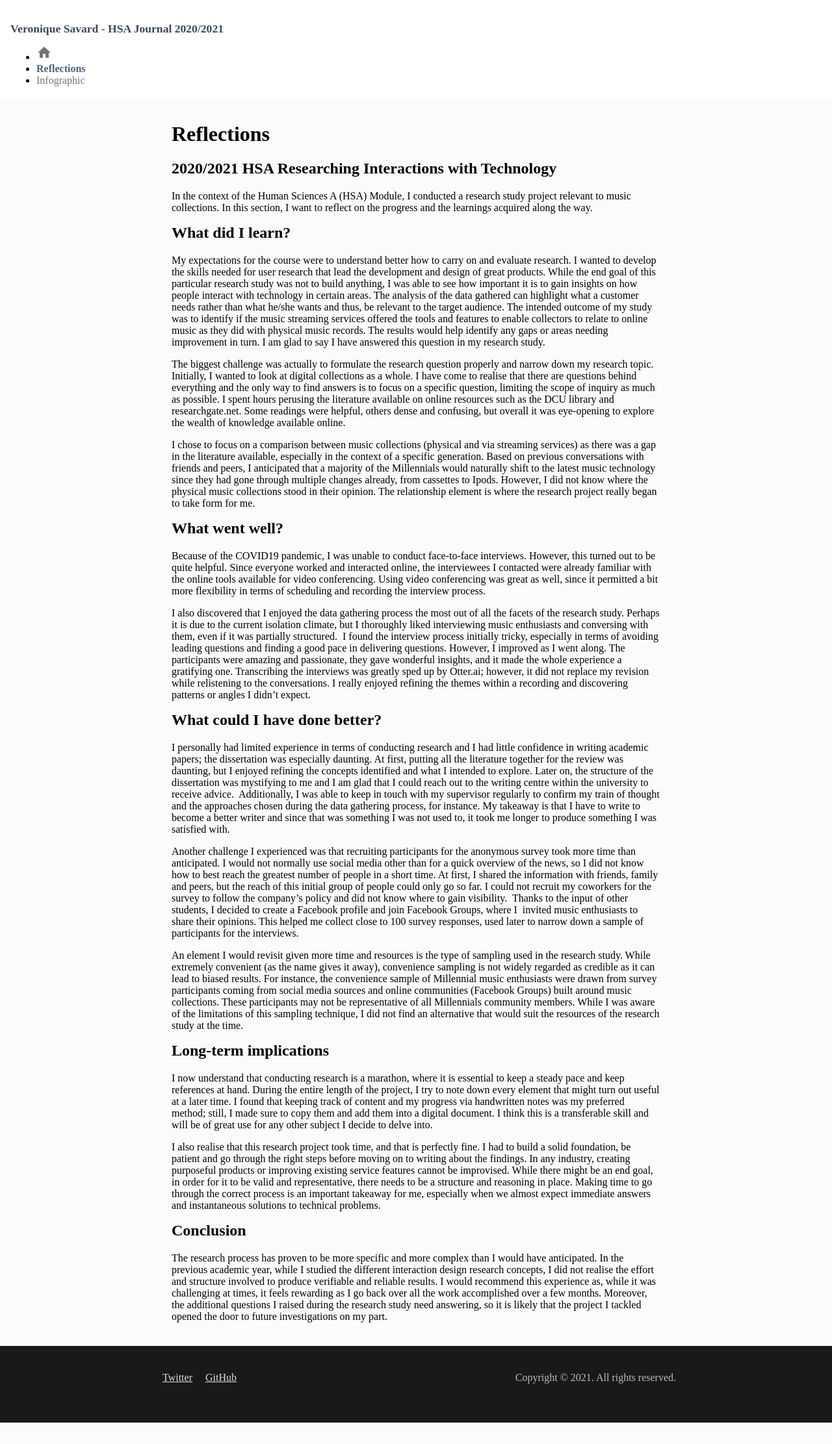
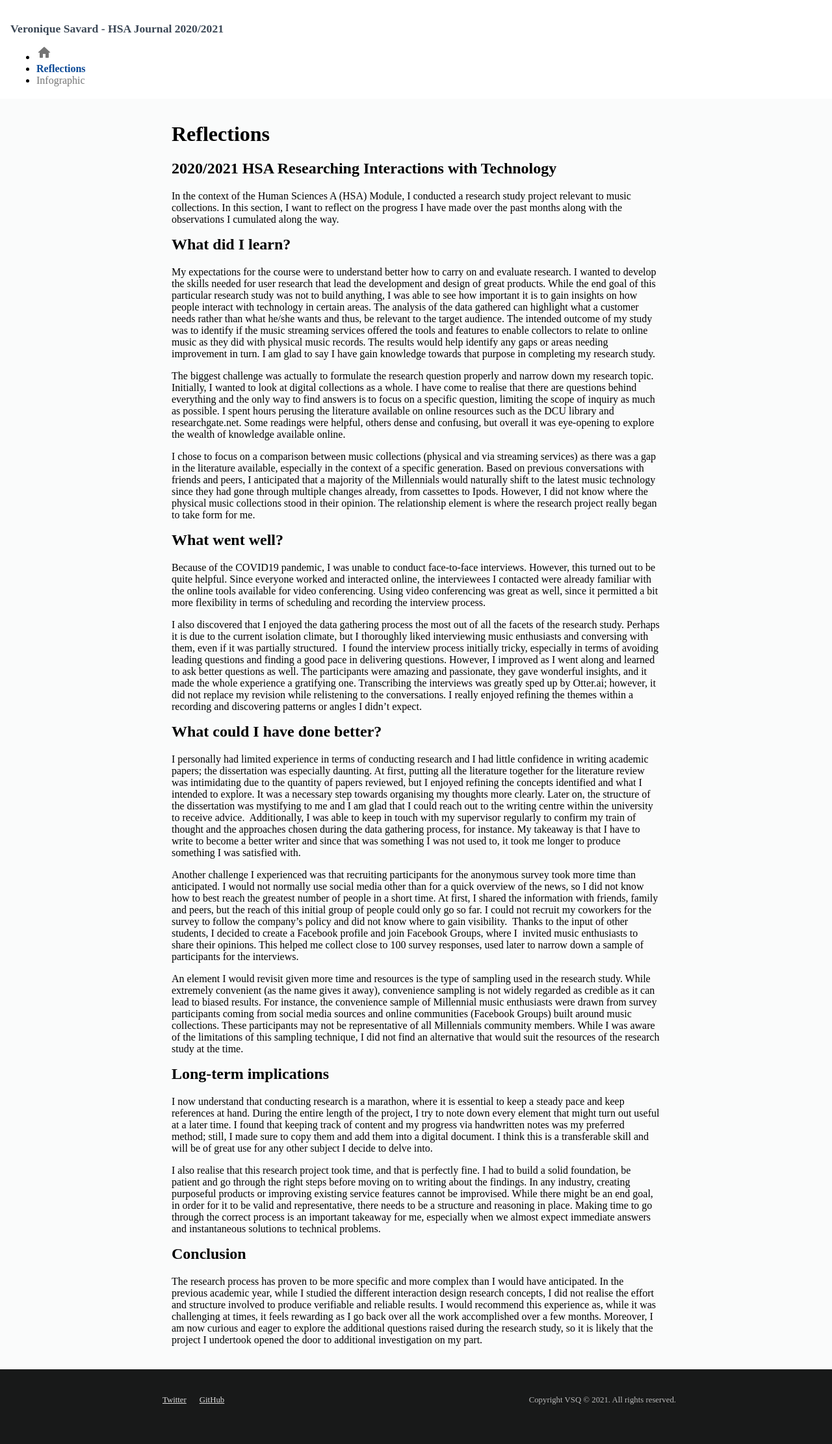
Before and after one commit to nuagesdencre/vero_hsa, a Gatsby site: page /reflections in a window 1280 px wide. Shown: the whole page at 65% size. Before the commit the page ends 2190 px from the top, so only its background shows below. Built offline with nearby package versions, Linux system fonts and the light colour scheme; Gatsby itself is replaced by a stand-in of ours.

Commit message:
reflections updated and styling

```diff
--- a/data/SiteConfig.js
+++ b/data/SiteConfig.js
@@ -19,7 +19,7 @@ const config = {
   userAvatar: 'verobw.png', // User avatar to display in the author segment.
   userDescription:
     "VS is a HDID student and a software developer.", // User description to display in the author segment.
-  copyright: 'Copyright © 2021. All rights reserved.', // Copyright string for the footer of the website and RSS feed.
+  copyright: 'Copyright VSQ © 2021. All rights reserved.', // Copyright string for the footer of the website and RSS feed.
   themeColor: '#c62828', // Used for setting manifest and progress theme colors.
   backgroundColor: 'red' // Used for setting manifest background color.
 }
--- a/src/components/Footer.module.scss
+++ b/src/components/Footer.module.scss
@@ -2,6 +2,7 @@ footer {
     background-color: rgba(0, 0, 0, 0.9);
     padding: 20px 0 40px 0;
     color: rgba(255, 255, 255, 0.7);
+    font-size: 0.8rem;
 
     .container {
         display: grid;
--- a/src/components/Header.js
+++ b/src/components/Header.js
@@ -16,17 +16,17 @@ const Header = () => (
     <nav>
       <ul className={styles.mainNav}>
         <li>
-          <Link to="/" activeClassName={styles.activeNav}>
+          <Link to="/" activeClassName={styles.standalone}>
             <HomeRoundedIcon />
           </Link>
         </li>
         <li>
-          <Link to="/reflections" activeClassName={styles.activeNav}>
+          <Link to="/reflections" activeClassName={styles.standalone}>
             Reflections
           </Link>
         </li>
         <li>
-          <Link to="/infographics" activeClassName={styles.activeNav}>
+          <Link to="/infographics" activeClassName={styles.standalone}>
             Infographic
           </Link>
         </li>
--- a/src/components/Header.module.scss
+++ b/src/components/Header.module.scss
@@ -42,12 +42,18 @@ header {
       font-size: 0.8rem;
     }
 
+
   }
 
   .activeNav {
     color: #4f647d;
     font-weight: 700;
   }
+
+  .standalone {
+      color: #0b4996;
+      font-weight: 900;
+    }
 }
 
 svg{
--- a/src/components/Reflections.js
+++ b/src/components/Reflections.js
@@ -10,23 +10,23 @@ const Reflections = () => (
 
       <h1>Reflections</h1>
       <h2>2020/2021 HSA Researching Interactions with Technology</h2>
-      <p>In the context of the Human Sciences A (HSA) Module, I conducted a research study project relevant to music collections. In this section, I want to reflect on the progress and the learnings acquired along the way.</p>
+      <p>In the context of the Human Sciences A (HSA) Module, I conducted a research study project relevant to music collections. In this section, I want to reflect on the progress I have made over the past months along with the observations I cumulated along the way.</p>
       <h2>What did I learn?</h2>
-      <p>My expectations for the course were to understand better how to carry on and evaluate research. I wanted to develop the skills needed for user research that lead the development and design of great products. While the end goal of this particular research study was not to build anything, I was able to see how important it is to gain insights on how people interact with technology in certain areas. The analysis of the data gathered can highlight what a customer needs rather than what he/she wants and thus, be relevant to the target audience. The intended outcome of my study was to identify if the music streaming services offered the tools and features to enable collectors to relate to online music as they did with physical music records. The results would help identify any gaps or areas needing improvement in turn. I am glad to say I have answered this question in my research study.</p>
+      <p>My expectations for the course were to understand better how to carry on and evaluate research. I wanted to develop the skills needed for user research that lead the development and design of great products. While the end goal of this particular research study was not to build anything, I was able to see how important it is to gain insights on how people interact with technology in certain areas. The analysis of the data gathered can highlight what a customer needs rather than what he/she wants and thus, be relevant to the target audience. The intended outcome of my study was to identify if the music streaming services offered the tools and features to enable collectors to relate to online music as they did with physical music records. The results would help identify any gaps or areas needing improvement in turn. I am glad to say I have gain knowledge towards that purpose in completing my research study.</p>
       <p>The biggest challenge was actually to formulate the research question properly and narrow down my research topic. Initially, I wanted to look at digital collections as a whole. I have come to realise that there are questions behind everything and the only way to find answers is to focus on a specific question, limiting the scope of inquiry as much as possible. I spent hours perusing the literature available on online resources such as the DCU library and researchgate.net. Some readings were helpful, others dense and confusing, but overall it was eye-opening to explore the wealth of knowledge available online.</p>
       <p>I chose to focus on a comparison between music collections (physical and via streaming services) as there was a gap in the literature available, especially in the context of a specific generation. Based on previous conversations with friends and peers, I anticipated that a majority of the Millennials would naturally shift to the latest music technology since they had gone through multiple changes already, from cassettes to Ipods. However, I did not know where the physical music collections stood in their opinion. The relationship element is where the research project really began to take form for me.</p>
       <h2>What went well?</h2>
       <p>Because of the COVID19 pandemic, I was unable to conduct face-to-face interviews. However, this turned out to be quite helpful. Since everyone worked and interacted online, the interviewees I contacted were already familiar with the online tools available for video conferencing. Using video conferencing was great as well, since it permitted a bit more flexibility in terms of scheduling and recording the interview process. </p>
-      <p>I also discovered that I enjoyed the data gathering process the most out of all the facets of the research study. Perhaps it is due to the current isolation climate, but I thoroughly liked interviewing music enthusiasts and conversing with them, even if it was partially structured.&nbsp; I found the interview process initially tricky, especially in terms of avoiding leading questions and finding a good pace in delivering questions. However, I improved as I went along. The participants were amazing and passionate, they gave wonderful insights, and it made the whole experience a gratifying one. Transcribing the interviews was greatly sped up by Otter.ai; however, it did not replace my revision while relistening to the conversations. I really enjoyed refining the themes within a recording and discovering patterns or angles I didn&rsquo;t expect. </p>
+      <p>I also discovered that I enjoyed the data gathering process the most out of all the facets of the research study. Perhaps it is due to the current isolation climate, but I thoroughly liked interviewing music enthusiasts and conversing with them, even if it was partially structured.&nbsp; I found the interview process initially tricky, especially in terms of avoiding leading questions and finding a good pace in delivering questions. However, I improved as I went along and learned to ask better questions as well. The participants were amazing and passionate, they gave wonderful insights, and it made the whole experience a gratifying one. Transcribing the interviews was greatly sped up by Otter.ai; however, it did not replace my revision while relistening to the conversations. I really enjoyed refining the themes within a recording and discovering patterns or angles I didn&rsquo;t expect. </p>
       <h2>What could I have done better?</h2>
-      <p>I personally had limited experience in terms of conducting research and I had little confidence in writing academic papers; the dissertation was especially daunting. At first, putting all the literature together for the review was daunting, but I enjoyed refining the concepts identified and what I intended to explore. Later on, the structure of the dissertation was mystifying to me and I am glad that I could reach out to the writing centre within the university to receive advice.&nbsp; Additionally, I was able to keep in touch with my supervisor regularly to confirm my train of thought and the approaches chosen during the data gathering process, for instance. My takeaway is that I have to write to become a better writer and since that was something I was not used to, it took me longer to produce something I was satisfied with.</p>
+      <p>I personally had limited experience in terms of conducting research and I had little confidence in writing academic papers; the dissertation was especially daunting. At first, putting all the literature together for the literature review was intimidating due to the quantity of papers reviewed, but I enjoyed refining the concepts identified and what I intended to explore. It was a necessary step towards organising my thoughts more clearly. Later on, the structure of the dissertation was mystifying to me and I am glad that I could reach out to the writing centre within the university to receive advice.&nbsp; Additionally, I was able to keep in touch with my supervisor regularly to confirm my train of thought and the approaches chosen during the data gathering process, for instance. My takeaway is that I have to write to become a better writer and since that was something I was not used to, it took me longer to produce something I was satisfied with.</p>
       <p>Another challenge I experienced was that recruiting participants for the anonymous survey took more time than anticipated. I would not normally use social media other than for a quick overview of the news, so I did not know how to best reach the greatest number of people in a short time. At first, I shared the information with friends, family and peers, but the reach of this initial group of people could only go so far. I could not recruit my coworkers for the survey to follow the company&rsquo;s policy and did not know where to gain visibility.&nbsp; Thanks to the input of other students, I decided to create a Facebook profile and join Facebook Groups, where I&nbsp; invited music enthusiasts to share their opinions. This helped me collect close to 100 survey responses, used later to narrow down a sample of participants for the interviews.</p>
       <p>An element I would revisit given more time and resources is the type of sampling used in the research study. While extremely convenient (as the name gives it away), convenience sampling is not widely regarded as credible as it can lead to biased results. For instance, the convenience sample of Millennial music enthusiasts were drawn from survey participants coming from social media sources and online communities (Facebook Groups) built around music collections. These participants may not be representative of all Millennials community members. While I was aware of the limitations of this sampling technique, I did not find an alternative that would suit the resources of the research study at the time.</p>
       <h2>Long-term implications</h2>
       <p>I now understand that conducting research is a marathon, where it is essential to keep a steady pace and keep references at hand. During the entire length of the project, I try to note down every element that might turn out useful at a later time. I found that keeping track of content and my progress via handwritten notes was my preferred method; still, I made sure to copy them and add them into a digital document. I think this is a transferable skill and will be of great use for any other subject I decide to delve into.</p>
       <p>I also realise that this research project took time, and that is perfectly fine. I had to build a solid foundation, be patient and go through the right steps before moving on to writing about the findings. In any industry, creating purposeful products or improving existing service features cannot be improvised. While there might be an end goal, in order for it to be valid and representative, there needs to be a structure and reasoning in place. Making time to go through the correct process is an important takeaway for me, especially when we almost expect immediate answers and instantaneous solutions to technical problems.</p>
       <h2>Conclusion</h2>
-      <p>The research process has proven to be more specific and more complex than I would have anticipated. In the previous academic year, while I studied the different interaction design research concepts, I did not realise the effort and structure involved to produce verifiable and reliable results. I would recommend this experience as, while it was challenging at times, it feels rewarding as I go back over all the work accomplished over a few months. Moreover, the additional questions I raised during the research study need answering, so it is likely that the project I tackled opened the door to future investigations on my part.</p>
+      <p>The research process has proven to be more specific and more complex than I would have anticipated. In the previous academic year, while I studied the different interaction design research concepts, I did not realise the effort and structure involved to produce verifiable and reliable results. I would recommend this experience as, while it was challenging at times, it feels rewarding as I go back over all the work accomplished over a few months. Moreover, I am now curious and eager to explore the additional questions raised during the research study, so it is likely that the project I undertook opened the door to additional investigation on my part.</p>
     </Container>
   </>
 )
```
